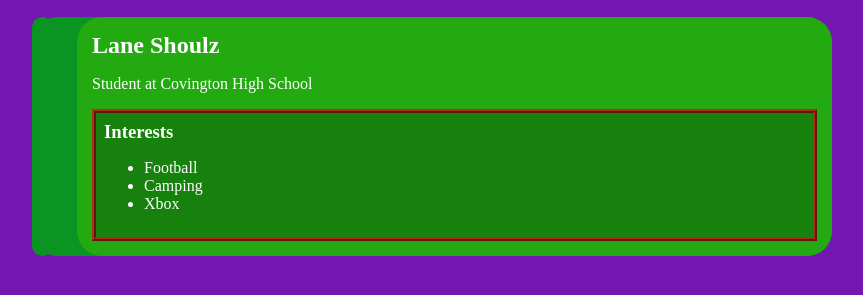
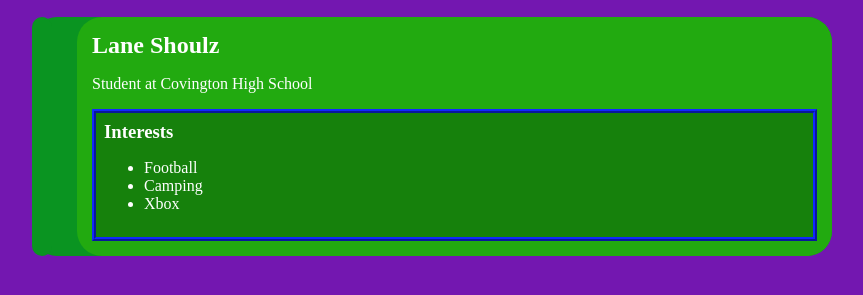
Before and after one commit to lshoultz06/lshoultz.Github.io, a plain HTML site: page index.html in a window 1280 px wide. Shown: the part 83-378 px from the top of the page, without its empty margins (208-1071 px from the left). Drawn offline with Linux system fonts and the light colour scheme.

Commit message:
second commit

```diff
--- a/index.html
+++ b/index.html
@@ -69,7 +69,7 @@
                 border-radius: 25px;
             }
             #interests {
-                border: 4px rgb(176, 46, 23) ridge;
+                border: 4px rgb(15, 38, 238) ridge;
                 padding: 8px;
                 background-color: #16810c;
             }
```
